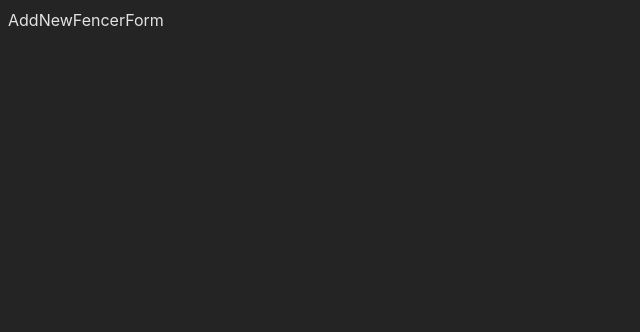
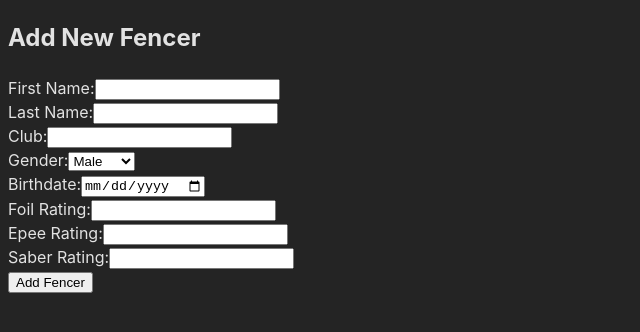
Before and after one commit to AbdelAbdel78/FencingTimeClone, a React (Vite) app: page /new-fencer-form in a window 1280 px wide. Shown: the top 332 px of the page, without its empty margins (0-640 px from the left). Built offline with nearby package versions, Linux system fonts and the light colour scheme; no server answers.

Commit message:
Fix AddNewFencerForm and properly post to fencers table. Also modified field names to adhere to PostgreSQL capital rule.

```diff
--- a/src/components/AddNewFencerForm.jsx
+++ b/src/components/AddNewFencerForm.jsx
@@ -1,11 +1,138 @@
+import React, { useState } from "react";
+import axios from "axios";
 
+const AddNewFencerForm = () => {
+    const [newFencer, setNewFencer] = useState({
+        firstName: "",
+        lastName: "",
+        club: "",
+        gender: true,
+        birthdate: "",
+        foilRating: "",
+        epeeRating: "",
+        saberRating: "",
+    });
 
-function AddNewFencerForm() {
+    const handleChange = (e) => {
+        const { name, value } = e.target;
+        setNewFencer({...newFencer, [name]: value,
+        });
+    };
+
+    const handleSubmit = async (e) => {
+        e.preventDefault();
+
+        try {
+            // Send data to the backend
+            await axios.post("http://localhost:5000/api/fencers", newFencer);
+            alert("Fencer added successfully!");
+            setNewFencer({
+                firstName: "",
+                lastName: "",
+                club: "",
+                gender: "",
+                birthdate: "",
+                foilRating: "",
+                epeeRating: "",
+                saberRating: "",
+            });
+        } catch (error) {
+            console.error("Error adding fencer:", error);
+            alert("Failed to add fencer. Please try again.");
+        }
+    };
+
     return (
-        <div>
-            AddNewFencerForm
-        </div>
-    )
-}
+        <form onSubmit={handleSubmit}>
+            <h2>Add New Fencer</h2>
+            <label>
+                First Name:
+                <input
+                    type="text"
+                    name="firstName"
+                    value={newFencer.firstName}
+                    onChange={handleChange}
+                    required
+                />
+            </label>
+            <br />
+            <label>
+                Last Name:
+                <input
+                    type="text"
+                    name="lastName"
+                    value={newFencer.lastName}
+                    onChange={handleChange}
+                    required
+                />
+            </label>
+            <br />
+            <label>
+                Club:
+                <input
+                    type="text"
+                    name="club"
+                    value={newFencer.club}
+                    onChange={handleChange}
+                />
+            </label>
+            <br />
+            <label>
+                Gender:
+                <select
+                    name="gender"
+                    value={newFencer.gender}
+                    onChange={handleChange}>
+                    <option value={true}>Male</option>
+                    <option value={false}>Female</option>
+                </select>
+            </label>
+            <br />
+            <label>
+                Birthdate:
+                <input
+                    type="date"
+                    name="birthdate"
+                    value={newFencer.birthdate}
+                    onChange={handleChange}
+                    required
+                />
+            </label>
+            <br />
+            <label>
+                Foil Rating:
+                <input
+                    type="text"
+                    name="foilRating"
+                    value={newFencer.foilRating}
+                    onChange={handleChange}
+                />
+            </label>
+            <br />
+            <label>
+                Epee Rating:
+                <input
+                    type="text"
+                    name="epeeRating"
+                    value={newFencer.epeeRating}
+                    onChange={handleChange}
+                />
+            </label>
+            <br />
+            <label>
+                Saber Rating:
+                <input
+                    type="text"
+                    name="saberRating"
+                    value={newFencer.saberRating}
+                    onChange={handleChange}
+                />
+            </label>
+            <br />
 
-export default AddNewFencerForm
+            <button type="submit">Add Fencer</button>
+        </form>
+    );
+};
+
+export default AddNewFencerForm;
--- a/src/components/Events.jsx
+++ b/src/components/Events.jsx
@@ -65,10 +65,10 @@ function Events(props) {
 								{event.address}
 							</td>
 							<td>
-								{new Date(event.eventDate).toDateString()}
+								{new Date(event.startTime).toDateString()}
 							</td>
 							<td>
-								{new Date(event.startTime).toLocaleTimeString([], { hour: '2-digit', minute: '2-digit', hour12: false })}
+								{new Date(event.startTime).toLocaleTimeString()}
 							</td>
 							<td>
 								{event.weapon}
--- a/src/components/Fencers.jsx
+++ b/src/components/Fencers.jsx
@@ -65,15 +65,15 @@ function Fencers(props) {
 				</thead>
 				<tbody>
 					{props.fencers.map(fencer => (
-						<tr key={fencer.memberID}>
+						<tr key={fencer.member_id}>
 							<td>
-								{fencer.memberID}
+								{fencer.member_id}
 							</td>
 							<td>
-								{fencer.firstName}
+								{fencer.first_name}
 							</td>
 							<td>
-								{fencer.lastName}
+								{fencer.last_name}
 							</td>
 							<td>
 								{fencer.club}
@@ -88,13 +88,13 @@ function Fencers(props) {
 								{new Date(fencer.birthdate).toLocaleDateString()} {/* Display birthdate */}
 							</td>
 							<td>
-								{fencer.foilRating}
+								{fencer.foil_rating}
 							</td>
 							<td>
-								{fencer.epeeRating}
+								{fencer.epee_rating}
 							</td>
 							<td>
-								{fencer.saberRating}
+								{fencer.saber_rating}
 							</td>
 						</tr>
 					))}
```
Also changed, not shown: server.cjs (+40 -0 lines).
